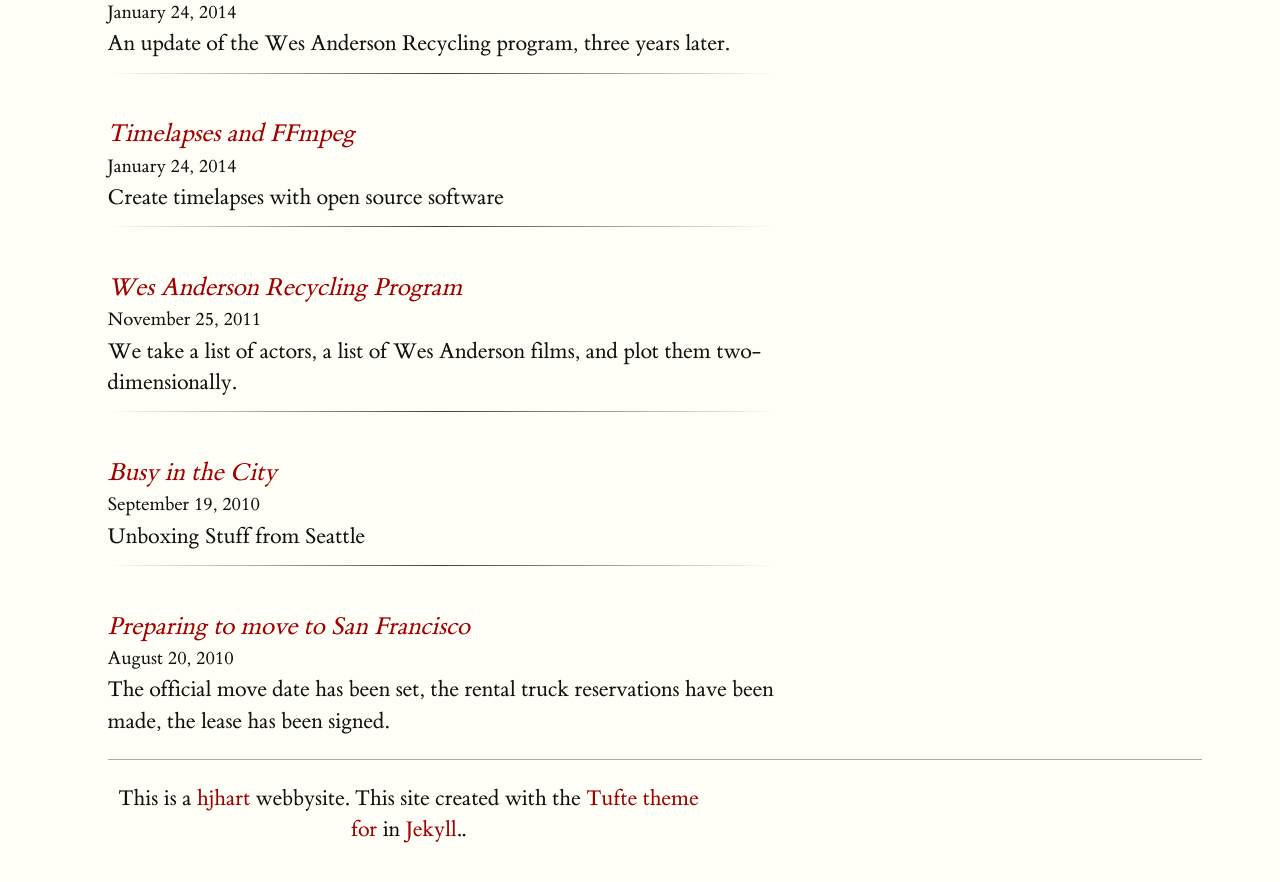
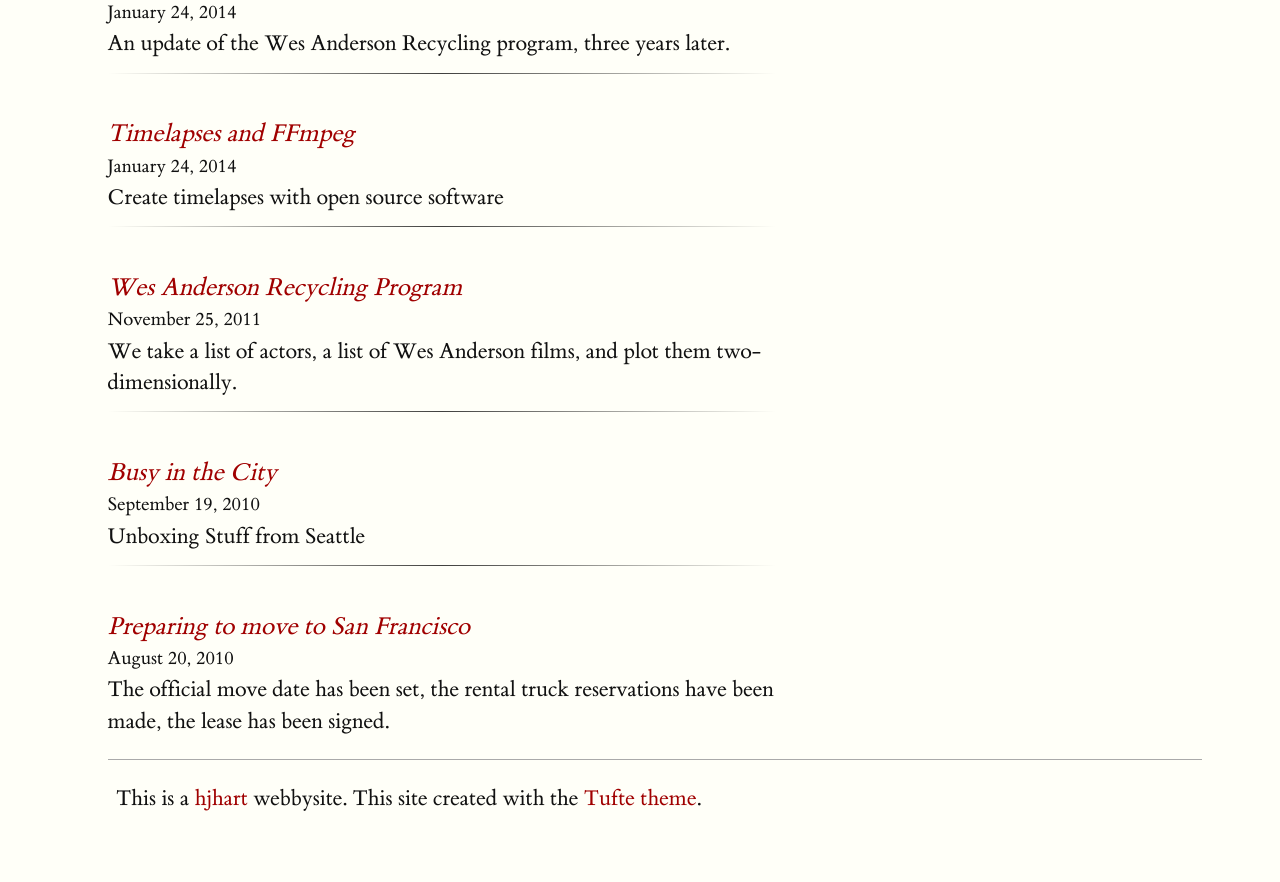
Before and after one commit to hjhart/hjhart.blog, a Jekyll site: the page built from index.html, in a window 1280 px wide and 900 px high, scrolled down 1656 px. Shown: the top 882 px of the window. Built offline with Jekyll 4.4.1, drawn with Linux system fonts in a browser that asks for light colours.

Commit message:
English the footer

```diff
--- a/_includes/footer.html
+++ b/_includes/footer.html
@@ -1,3 +1,3 @@
 <footer>
-    <p>This is a <a href="http://www.hjhart.com" title="Some website.">hjhart</a> webbysite. <span>This site created with the <a href="//github.com/clayh53/tufte-jekyll">Tufte theme for {{site.subtitle}} </a> in <a href="//jekyllrb.com">Jekyll</a>.</span>.
+    <p>This is a <a href="http://www.hjhart.com" title="Some website.">hjhart</a> webbysite. <span>This site created with the <a href="//github.com/clayh53/tufte-jekyll">Tufte theme</a>.
 </footer>
```
